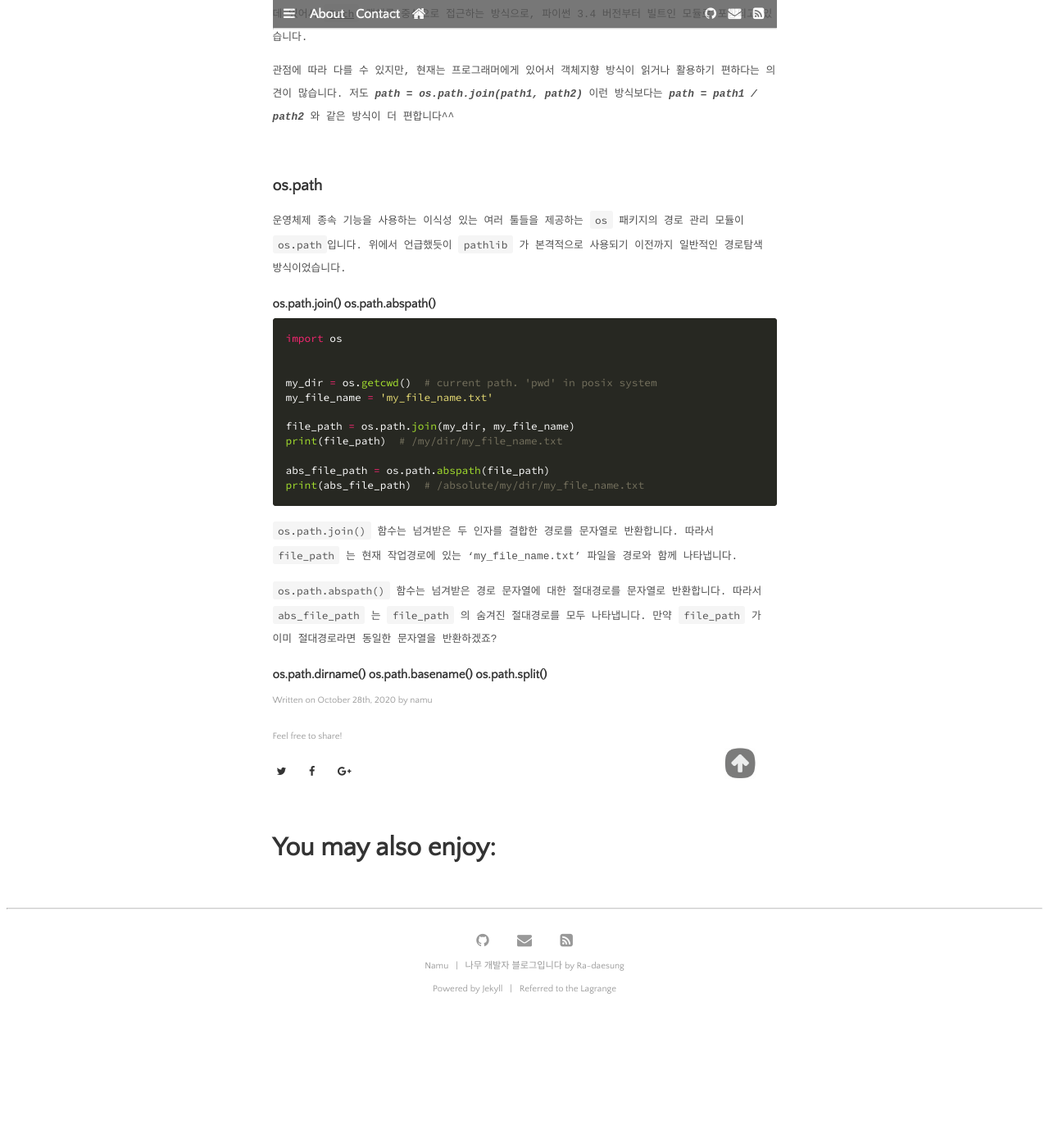
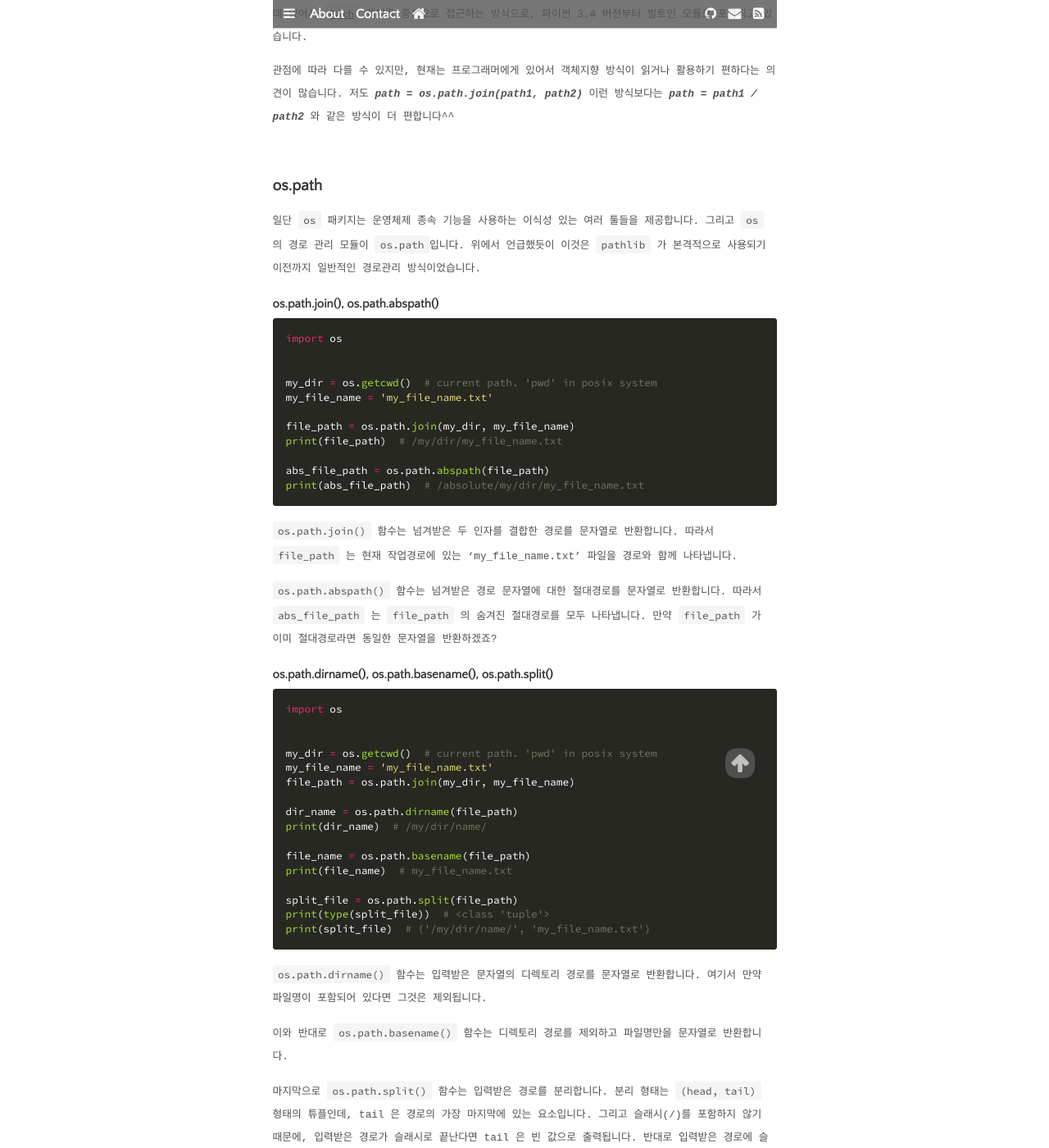
Before and after one commit to daesungRa/namu, a Jekyll site: the page built from _posts/python/2020-10-28-path.markdown, in a window 1280 px wide and 1400 px high, scrolled down 796 px. Shown: the whole window at 82% size. Built offline with Jekyll 4.4.1, drawn with Linux system fonts in a browser that asks for light colours; some web fonts are replaced; before the commit the page ends 2064 px from its top, so only the background shows below that; some of the changed text lies outside the part shown.

Commit message:
post: Add contents to pythonpath

````diff
--- a/_posts/python/2020-10-28-path.markdown
+++ b/_posts/python/2020-10-28-path.markdown
@@ -27,10 +27,11 @@ image-source: https://pixabay.com/ko/users/729714-729714/
 <br>
 ## os.path
 
-운영체제 종속 기능을 사용하는 이식성 있는 여러 툴들을 제공하는 ```os``` 패키지의 경로 관리 모듈이 ```os.path```입니다.
-위에서 언급했듯이 ```pathlib``` 가 본격적으로 사용되기 이전까지 일반적인 경로탐색 방식이었습니다.
+일단 ```os``` 패키지는 운영체제 종속 기능을 사용하는 이식성 있는 여러 툴들을 제공합니다.
+그리고 ```os``` 의 경로 관리 모듈이 ```os.path```입니다.
+위에서 언급했듯이 이것은 ```pathlib``` 가 본격적으로 사용되기 이전까지 일반적인 경로관리 방식이었습니다.
 
-### os.path.join() os.path.abspath()
+### os.path.join(), os.path.abspath()
 
 ```python
 import os
@@ -53,4 +54,34 @@ print(abs_file_path)  # /absolute/my/dir/my_file_name.txt
 따라서 ```abs_file_path``` 는 ```file_path``` 의 숨겨진 절대경로를 모두 나타냅니다.
 만약 ```file_path``` 가 이미 절대경로라면 동일한 문자열을 반환하겠죠?
 
-### os.path.dirname() os.path.basename() os.path.split()
+### os.path.dirname(), os.path.basename(), os.path.split()
+
+```python
+import os
+
+
+my_dir = os.getcwd()  # current path. 'pwd' in posix system
+my_file_name = 'my_file_name.txt'
+file_path = os.path.join(my_dir, my_file_name)
+
+dir_name = os.path.dirname(file_path)
+print(dir_name)  # /my/dir/name/
+
+file_name = os.path.basename(file_path)
+print(file_name)  # my_file_name.txt
+
+split_file = os.path.split(file_path)
+print(type(split_file))  # <class 'tuple'>
+print(split_file)  # ('/my/dir/name/', 'my_file_name.txt')
+```
+
+```os.path.dirname()``` 함수는 입력받은 문자열의 디렉토리 경로를 문자열로 반환합니다.
+여기서 만약 파일명이 포함되어 있다면 그것은 제외됩니다.
+
+이와 반대로 ```os.path.basename()``` 함수는 디렉토리 경로를 제외하고 파일명만을 문자열로 반환합니다.
+
+마지막으로 ```os.path.split()``` 함수는 입력받은 경로를 분리합니다.
+분리 형태는 ```(head, tail)``` 형태의 튜플인데, tail 은 경로의 가장 마지막에 있는 요소입니다.
+그리고 슬래시(/)를 포함하지 않기 때문에, 입력받은 경로가 슬래시로 끝난다면 tail 은 빈 값으로 출력됩니다.
+반대로 입력받은 경로에 슬래시가 하나도 없다면 head 쪽이 빈 값으로 출력됩니다.
+head 는 tail 을 제외한 앞의 모든 요소입니다.
````
